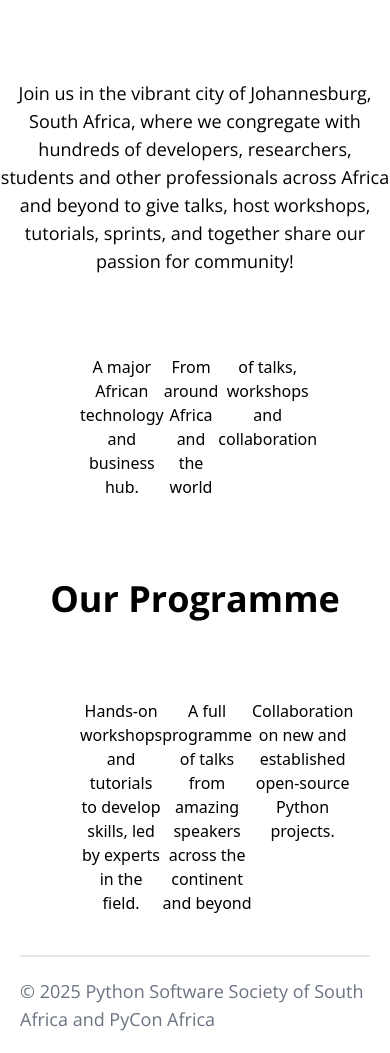
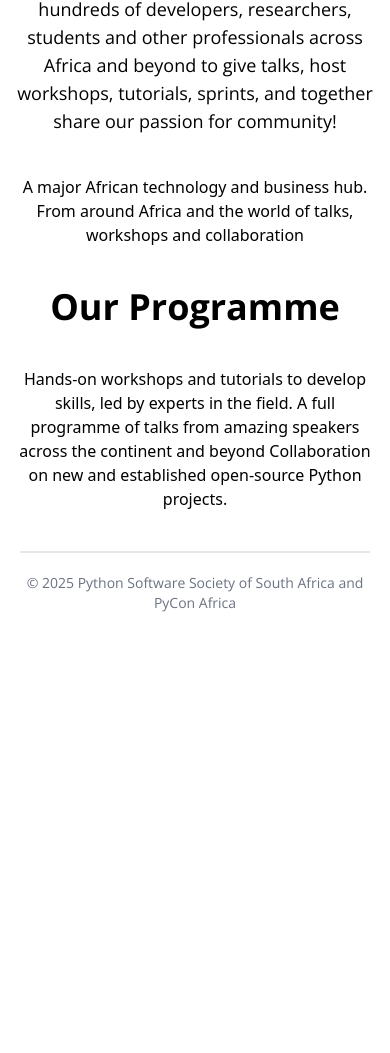
Before and after one commit to PyConZA/pyconza2025, a Django app: template templates/website/page_home.html in a window 390 px wide. Shown: the part 845-1898 px from the top of the page. After the commit the page ends 1457 px from the top, so only its background shows below. Run offline with Django 3.2, Linux system fonts and the light colour scheme; the template is opened without the code that fills it: most values are stand-ins (such as "Sample title", 1, 10 or a date in 2020); style sheets or scripts are compiled from the project's sources; some libraries are stand-ins or nearby versions.

Commit message:
responsive

```diff
--- a/templates/_base.html
+++ b/templates/_base.html
@@ -23,8 +23,8 @@
     {% endblock%}
 </head>
 
-<body>
-    <!-- {% include "wafer/nav.html" %} -->
+<body class="">
+
 
     {% block header %}
     <header class="bg-gray-700">
@@ -32,9 +32,11 @@
     </header>
     {% endblock %}
 
+
+
     <main id="main">
         {% block main %}
-        <div class="max-w-7xl mx-auto">
+        <div class="lg:max-w-7xl mx-auto px-3">
             <h1 class="text-center pt-10 pb-14">{% block page_title %} {% endblock %}</h1>
             {% block content %}
             Override this in child templates
@@ -44,14 +46,13 @@
     </main>
 
     <footer class="border-t-2 border-gray-200 mx-5 py-5 mt-10 text-gray-500 ">
-        <div class="flex items-center max-w-7xl mx-auto justify-between">
+        <div class="lg:flex lg:items-center max-w-7xl mx-auto lg:justify-between space-y-3 text-center ">
 
-            <p class="">
+            <p class="text-sm lg:text-base">
                 &copy; 2025 Python Software Society of South Africa and PyCon Africa
             </p>
 
-
-            <nav class="text-3xl space-x-1">
+            <nav class="text-3xl space-x-1 ">
 
                 {% for link in social_links %}
                 <a href="{{link.url}}" target="_blank" class="no-underline hover:text-gray-800">
@@ -63,7 +64,6 @@
 
     </footer>
 
-</body>
 
     {% comment %}
 
--- a/templates/partial_header.html
+++ b/templates/partial_header.html
@@ -1,12 +1,14 @@
 {% load static %}
 
-<div class="max-w-7xl mx-auto py-5 flex flex-row justify-between items-center">
-    <a href="/"> <img src="{% static 'img/header-logo-w.png' %}" /></a>
-    <div class="space-x-5">
+<div class="max-w-7xl mx-auto py-5 px-5 flex flex-row justify-between items-center">
+    <div>
+        <a href="/"> <img src="{% static 'img/header-logo-w.png' %}" /></a>
+    </div>
 
+    <div>
         {% include "wafer/nav.html" %}
+    </div>
 
-    </div>
 </div>
 
 
--- a/templates/website/page_home.html
+++ b/templates/website/page_home.html
@@ -8,21 +8,21 @@
 {% block main %}
 
 <section
-    class="h-screen bg-no-repeat bg-[url(https://res.cloudinary.com/pycon-africa/image/upload/v1707128927/Asset_22yua0_gpgcif.png)] bg-cover bg-center">
-    <div class="bg-radial from-transparent to-black h-full">
+    class="lg:h-screen bg-no-repeat bg-[url(https://res.cloudinary.com/pycon-africa/image/upload/v1707128927/Asset_22yua0_gpgcif.png)] bg-cover bg-center  ">
+    <div class="bg-radial from-transparent to-black h-full flex flex-col">
 
         <header class="bg-black">
             {% include "partial_header.html" %}
         </header>
 
-        <div class="mx-auto w-fit text-white ">
+        <div class="mx-auto lg:w-fit text-white flex-grow flex  items-center py-10">
 
-            <div class="flex flex-col gap-y-5 text-center pt-64">
+            <div class="flex flex-col gap-y-5 text-center px-1">
 
-                <h1 class="text-yellow-500 text-6xl pb-8 font-bold">{{ conference_name }}</h1>
-                <p class="text-4xl">PyCon Africa and PyConZA are joining forces!</p>
+                <h1 class="text-yellow-500 text-4xl lg:text-6xl pb-8 font-bold">{{ conference_name }}</h1>
+                <p class="text-2xl lg:text-4xl">PyCon Africa and PyConZA are joining forces!</p>
 
-                <ul class="text-2xl">
+                <ul class="text-xl lg:text-2xl">
                     <li>
                         <strong>Where:</strong> Johannesburg, South Africa
                     </li>
@@ -31,7 +31,7 @@
                     </li>
                 </ul>
 
-                <p class="text-xl">More details will be shared as they become available</p>
+                <p class="lg:text-xl">More details will be shared as they become available</p>
             </div>
 
         </div>
@@ -40,7 +40,7 @@
 </section>
 
 
-<section class="max-w-7xl mx-auto space-y-20 mt-20 text-center">
+<section class="max-w-7xl mx-auto lg:space-y-20 space-y-10 mt-10 lg:mt-20 text-center px-2">
     <p>
         Join us in the vibrant city of Johannesburg, South Africa, where we
         congregate with hundreds of developers, researchers, students and other professionals across Africa and beyond
@@ -50,7 +50,7 @@
     </p>
 
 
-    <div class="flex flex-row  justify-between px-20">
+    <div class="lg:flex lg:flex-row  lg:justify-between lg:px-20 w-fit lg:w-full mx-auto space-y-10 lg:space-y-0">
         <c-card image_path="img/home/jhb.jpg" subtitle="Johannesburg">
             A major African technology and business hub.
         </c-card>
@@ -66,7 +66,7 @@
 
     <h2>Our Programme</h2>
 
-    <div class="flex flex-row  justify-between px-20">
+    <div class="lg:flex lg:flex-row  lg:justify-between lg:px-20 w-fit lg:w-full mx-auto space-y-10 lg:space-y-0">
         <c-card image_path="img/home/tutorials.jpg" title="Tutorials and Workshops">
             Hands-on workshops and tutorials to develop skills, led by experts in the field.
         </c-card>
@@ -78,6 +78,7 @@
         <c-card image_path="img/home/sprints.jpg" title="Sprints">
             Collaboration on new and established open-source Python projects.
         </c-card>
+
     </div>
 
 </section>
```
Also changed, not shown: templates/wafer/nav.html (+44 -13 lines). Lines whose indentation alone changed are shown as unchanged.
